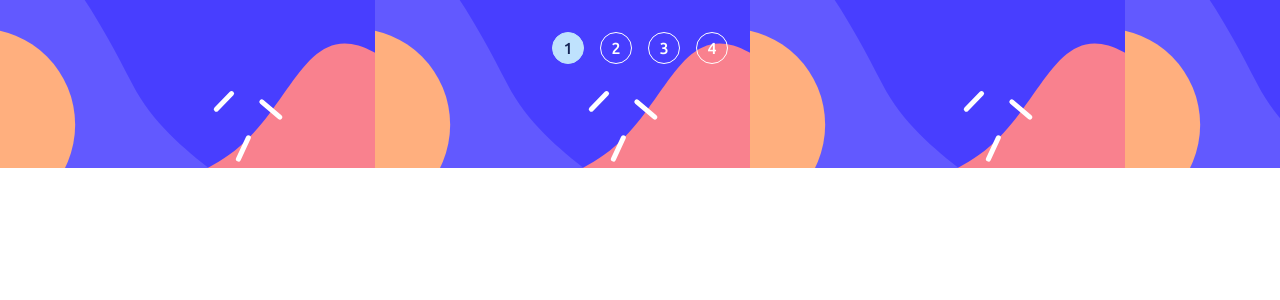
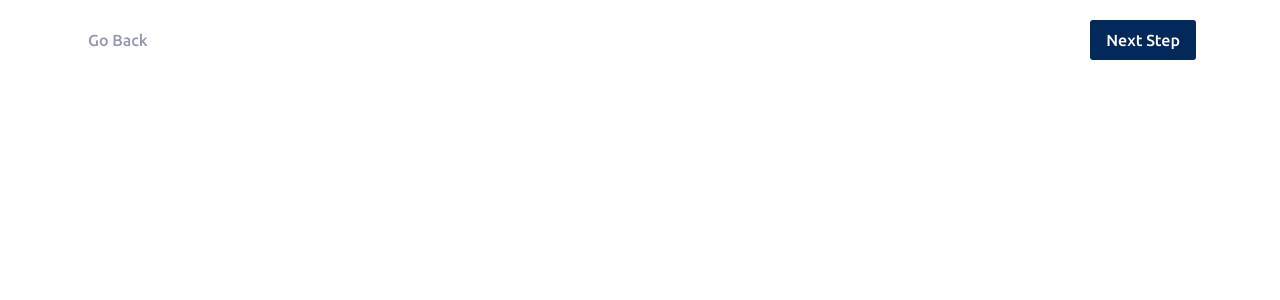
Before and after one commit to K1dou/front-end-challenges-II-, a React (Vite) app in the folder multi-step-form-main/: page / in a window 1280 px wide. Shown: the top 300 px of the page. Built offline with nearby package versions, Linux system fonts and the light colour scheme.

Commit message:
created FooterMain component

```diff
--- a/multi-step-form-main/src/App.tsx
+++ b/multi-step-form-main/src/App.tsx
@@ -1,4 +1,5 @@
 import Container from './components/Container'
+import FooterMain from './components/FooterMain'
 import NavMain from './components/NavMain'
 import './index.css'
 import LayoutMain from './layouts/LayoutMain'
@@ -7,7 +8,7 @@ function App() {
 
   return (
     <>
-      <NavMain />
+      <FooterMain />
     </>
   )
 }
--- a/multi-step-form-main/src/components/Container.tsx
+++ b/multi-step-form-main/src/components/Container.tsx
@@ -8,7 +8,7 @@ interface ContainerPros {
 
 export default function Container({ children, className }: ContainerPros) {
     return (
-        <div className={` w-full max-w-screen-md md:max-w-screen-lg lg:max-w-full mx-auto px-6  md:px-12 lg:px-20 ${className}`}>
+        <div className={` w-full max-w-screen-md md:max-w-screen-lg lg:max-w-full mx-auto px-4  md:px-12 lg:px-20 ${className}`}>
             {children}
         </div>
     )
--- /dev/null
+++ b/multi-step-form-main/src/components/FooterMain.tsx
@@ -0,0 +1,15 @@
+import Container from "./Container";
+
+export default function FooterMain() {
+
+    return (
+        <Container className="bg-White py-5 ">
+
+            <div className="flex justify-between px-1 items-center">
+                <a className="py-1 px-1 text-Grey-500 font-medium" href="#">Go Back</a>
+                <button className="text-White  font-medium bg-Blue-950 px-4 py-2 rounded-[3px]">Next Step</button>
+            </div>
+
+        </Container>
+    )
+}
```
